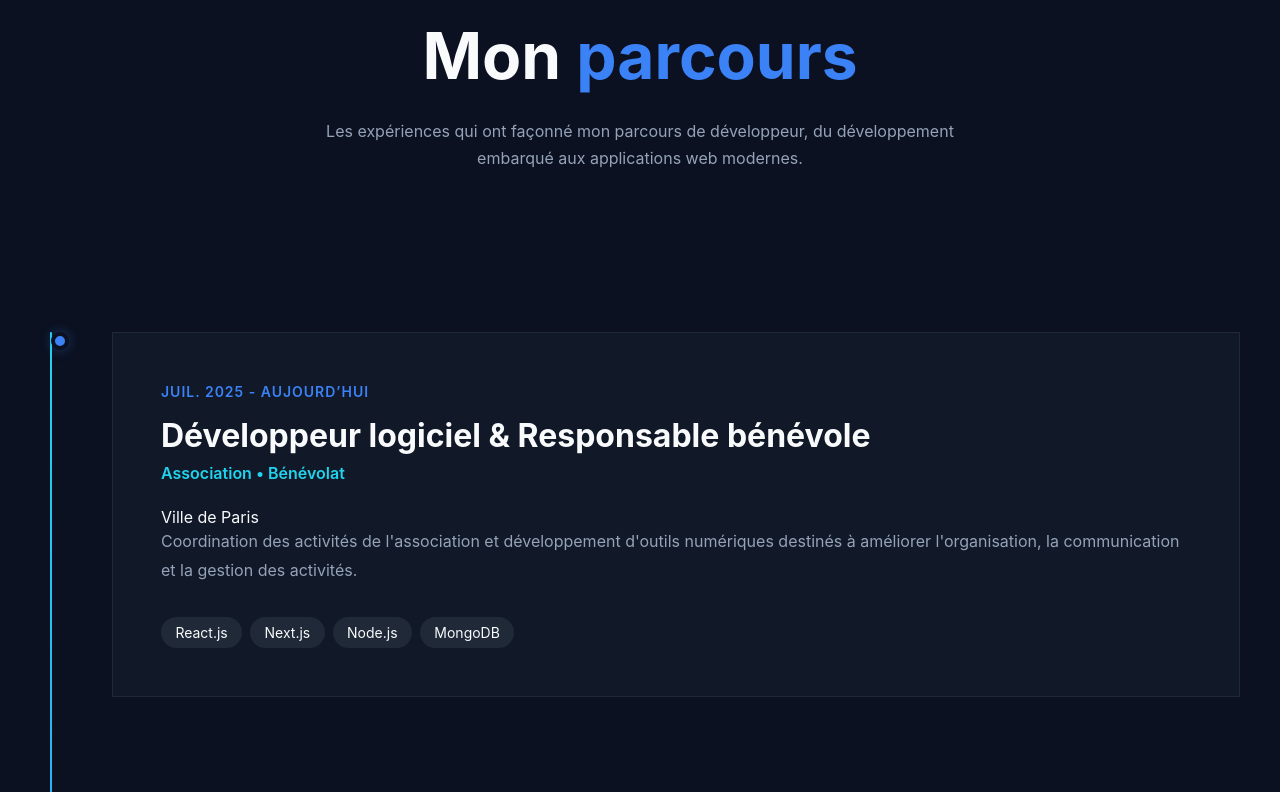
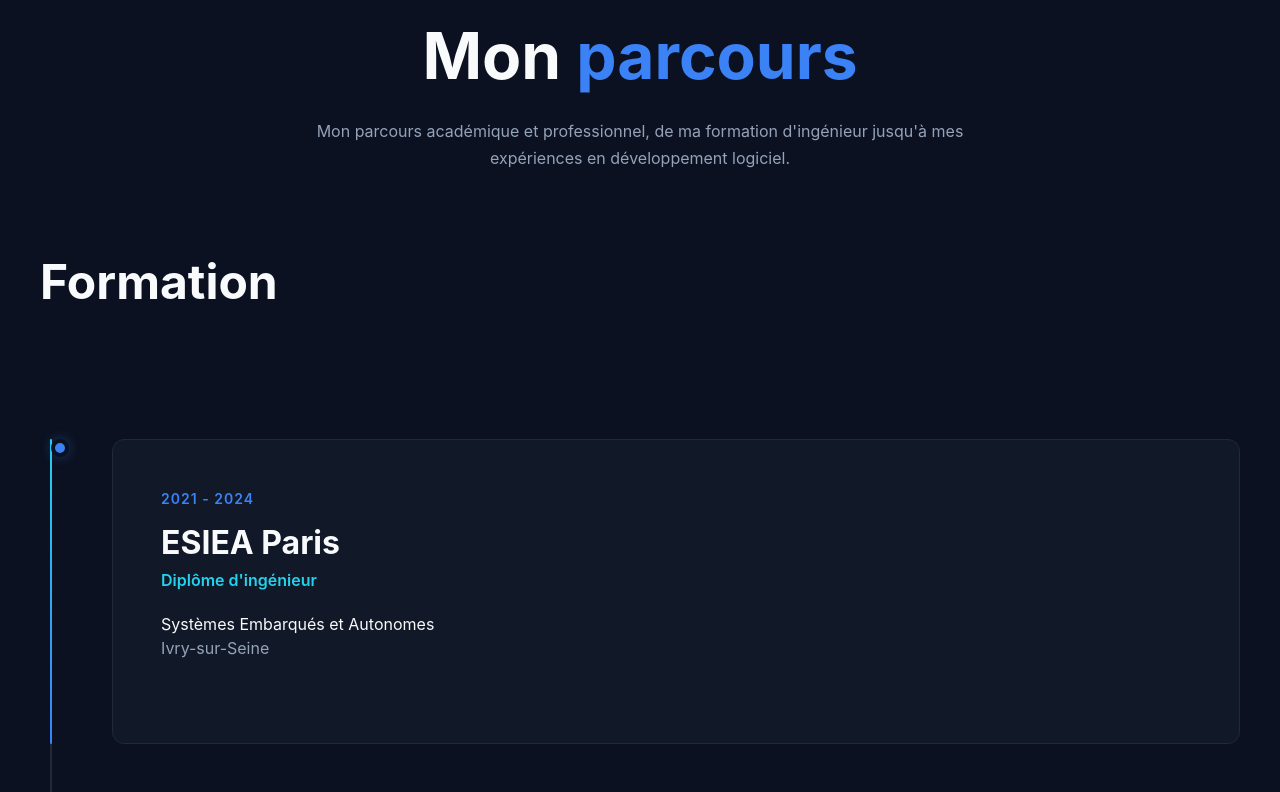
Before and after one commit to andri-Ts/portfolio-v1, a React (Vite) app: page / in a window 1280 px wide. Shown: the part 3468-4260 px from the top of the page. Built offline with nearby package versions, Linux system fonts and the light colour scheme.

Commit message:
feat: creation parcours

```diff
--- a/src/components/ui/tag/tag.module.css
+++ b/src/components/ui/tag/tag.module.css
@@ -4,7 +4,7 @@
   justify-content: center;
 
   padding: 0.45rem 0.9rem;
-  border-radius: var(--radius-full);
+  border-radius: var(--radius-md);
 
   background: var(--color-surface-light);
   color: var(--color-text);
--- /dev/null
+++ b/src/constants/formations.js
@@ -0,0 +1,19 @@
+export const formations = [
+  {
+    id: 1,
+    period: '2021 - 2024',
+    school: 'ESIEA Paris',
+    diploma: "Diplôme d'ingénieur",
+    specialization: 'Systèmes Embarqués et Autonomes',
+    location: 'Ivry-sur-Seine',
+  },
+
+  {
+    id: 2,
+    period: '2015 - 2017',
+    school: 'IUT de Cachan',
+    diploma: 'DUT',
+    specialization: 'Génie Électrique et Informatique Industrielle',
+    location: 'Cachan',
+  },
+];
--- a/src/sections/parcours/Parcours.jsx
+++ b/src/sections/parcours/Parcours.jsx
@@ -1,22 +1,33 @@
+import Section from '../../components/ui/section/Section';
+
+import Timeline from './Timeline';
+
+import { formations } from '../../constants/formations';
+import { experiences } from '../../constants/experiences';
+
 import styles from './parcours.module.css';
-import Section from '../../components/ui/section/Section';
-import Timeline from './Timeline';
 
 function Parcours() {
   return (
-    <Section id="experience">
-      <span className={styles.badge}>EXPÉRIENCE</span>
+    <Section id="parcours" className={styles.parcours}>
+      <span className={styles.badge}>PARCOURS</span>
 
       <h2 className={styles.title}>
         Mon <span>parcours</span>
       </h2>
 
       <p className={styles.description}>
-        Les expériences qui ont façonné mon parcours de développeur, du
-        développement embarqué aux applications web modernes.
+        Mon parcours académique et professionnel, de ma formation d'ingénieur
+        jusqu'à mes expériences en développement logiciel.
       </p>
 
-      <Timeline />
+      <h3 className={styles.sectionTitle}>Formation</h3>
+
+      <Timeline items={formations} />
+
+      <h3 className={styles.sectionTitle}>Expériences</h3>
+
+      <Timeline items={experiences} />
     </Section>
   );
 }
--- a/src/sections/parcours/Timeline.jsx
+++ b/src/sections/parcours/Timeline.jsx
@@ -1,37 +1,33 @@
 import { useRef } from 'react';
 import { motion, useScroll, useTransform } from 'motion/react';
 
-import { experiences } from '../../constants/experiences';
 import TimelineItem from './TimelineItem';
 
 import styles from './parcours.module.css';
 
-function Timeline() {
+function Timeline({ items }) {
   const timelineRef = useRef(null);
 
-  // Progression du scroll sur toute la timeline
   const { scrollYProgress } = useScroll({
     target: timelineRef,
     offset: ['start 20%', 'end 80%'],
   });
 
-  // La ligne grandira de 0% à 100%
   const lineHeight = useTransform(scrollYProgress, [0, 1], ['0%', '100%']);
 
   return (
     <div ref={timelineRef} className={styles.timeline}>
       {/* Ligne de fond */}
       <div className={styles.lineBackground}>
-        {/* Ligne animée */}
         <motion.div
           className={styles.lineProgress}
           style={{ height: lineHeight }}
         />
       </div>
 
-      {/* Les expériences */}
-      {experiences.map((experience) => (
-        <TimelineItem key={experience.id} experience={experience} />
+      {/* Éléments */}
+      {items.map((item) => (
+        <TimelineItem key={item.id} item={item} />
       ))}
     </div>
   );
--- a/src/sections/parcours/TimelineItem.jsx
+++ b/src/sections/parcours/TimelineItem.jsx
@@ -2,18 +2,14 @@
 import styles from './parcours.module.css';
 import { motion } from 'motion/react';
 
-function TimelineItem({ experience }) {
+function TimelineItem({ item }) {
+  const isExperience = !!item.company;
+
   return (
     <motion.article
       className={styles.timelineItem}
-      initial={{
-        opacity: 0,
-        y: 40,
-      }}
-      whileInView={{
-        opacity: 1,
-        y: 0,
-      }}
+      initial={{ opacity: 0, y: 40 }}
+      whileInView={{ opacity: 1, y: 0 }}
       viewport={{
         once: true,
         amount: 0.3,
@@ -29,24 +25,37 @@
 
       {/* Contenu */}
       <div className={styles.content}>
-        <p className={styles.period}>{experience.period}</p>
+        <p className={styles.period}>{item.period}</p>
 
-        <h3 className={styles.jobTitle}>{experience.title}</h3>
+        {isExperience ? (
+          <>
+            <h3 className={styles.jobTitle}>{item.title}</h3>
 
-        <p className={styles.company}>
-          {experience.company} • {experience.contract}
-        </p>
+            <p className={styles.company}>
+              {item.company} • {item.contract}
+            </p>
 
-        <p className={styles.location}>{experience.location}</p>
+            <p className={styles.location}>{item.location}</p>
 
-        <p className={styles.descriptionText}>{experience.description}</p>
+            <p className={styles.descriptionText}>{item.description}</p>
 
-        <div className={styles.tags}>
-          {experience.technologies.map((technology) => (
-            <Tag key={technology}>{technology}</Tag>
-            // <span>{technology}</span>
-          ))}
-        </div>
+            <div className={styles.tags}>
+              {item.technologies.map((technology) => (
+                <Tag key={technology} text={technology} />
+              ))}
+            </div>
+          </>
+        ) : (
+          <>
+            <h3 className={styles.jobTitle}>{item.school}</h3>
+
+            <p className={styles.company}>{item.diploma}</p>
+
+            <p className={styles.location}>{item.specialization}</p>
+
+            <p className={styles.descriptionText}>{item.location}</p>
+          </>
+        )}
       </div>
     </motion.article>
   );
--- a/src/sections/parcours/parcours.module.css
+++ b/src/sections/parcours/parcours.module.css
@@ -74,6 +74,25 @@
   );
 
   border-radius: var(--radius-full);
+}
+
+/* ========= SOUS-SECTIONS ========= */
+
+.sectionTitle {
+  font-size: var(--fs-3xl);
+  font-weight: 700;
+
+  color: var(--color-text);
+
+  margin-top: var(--spacing-4xl);
+  margin-bottom: var(--spacing-2xl);
+
+  display: flex;
+  align-items: center;
+  gap: var(--spacing-md);
+}
+.sectionTitle:first-of-type {
+  margin-top: 0;
 }
 
 /* ========= TIMELINE ITEM ========= */
@@ -185,7 +204,7 @@
 
   border: 1px solid var(--color-surface-light);
 
-  border-radius: var(--radius-xl);
+  border-radius: var(--radius-md);
 
   padding: var(--spacing-2xl);
 
```
